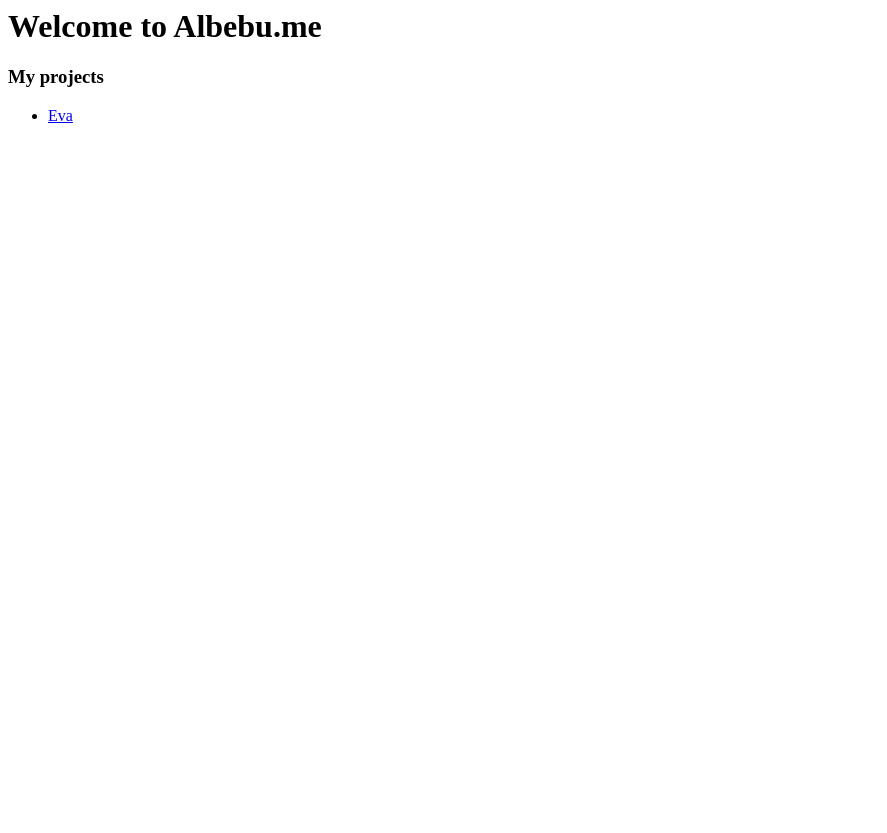
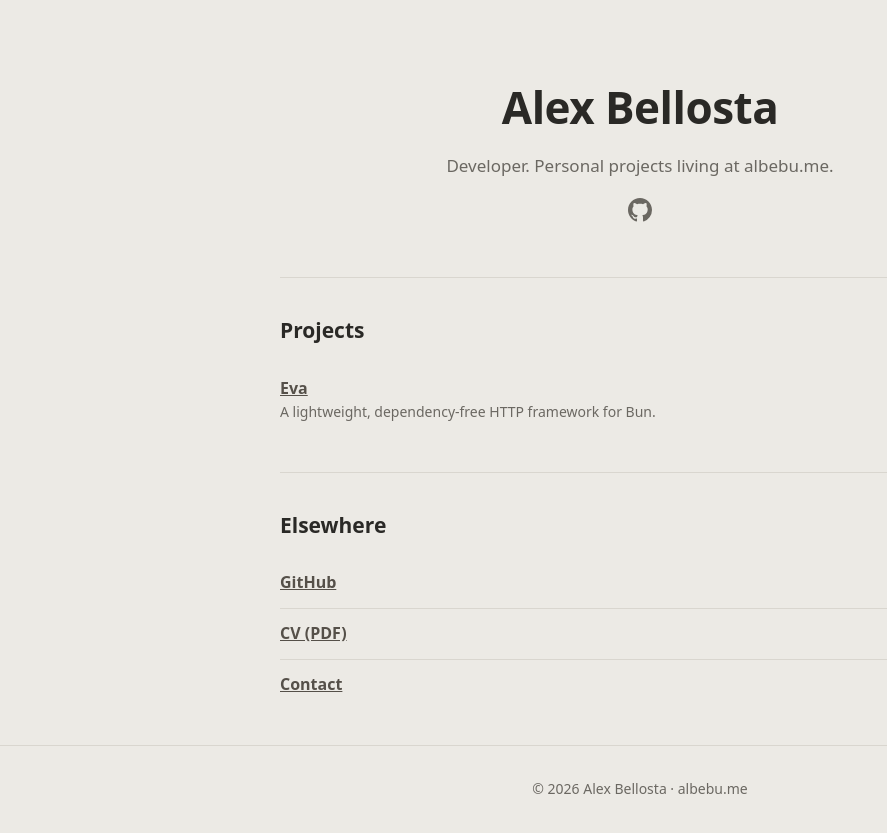
Before and after one commit to Albebu/Albebu.me, a plain HTML site: page index.html in a window 1280 px wide. Shown: the whole page, without its empty margins (0-887 px from the left). Before the commit the page ends 800 px from the top, so only its background shows below. Drawn offline with Linux system fonts and the light colour scheme.

Commit message:
feat(landing): Redesign page with light theme, projects and favicons

```diff
--- a/index.html
+++ b/index.html
@@ -1,6 +1,159 @@
-<h1>Welcome to Albebu.me</h1>
+<!doctype html>
+<html lang="en">
+  <head>
+    <meta charset="utf-8" />
+    <meta name="viewport" content="width=device-width, initial-scale=1" />
+    <title>Albebu — Alex Bellosta's projects</title>
+    <meta
+      name="description"
+      content="Personal projects, GitHub and contact for Alex Bellosta."
+    />
 
-<h3>My projects</h3>
-<ul>
-  <li><a href="https://eva.albebu.me">Eva</a></li>
-</ul>
+    <!-- Open Graph -->
+    <meta property="og:title" content="Albebu" />
+    <meta
+      property="og:description"
+      content="Alex Bellosta's personal projects."
+    />
+    <meta property="og:url" content="https://albebu.me" />
+    <meta property="og:type" content="website" />
+
+    <link rel="icon" type="image/x-icon" href="/public/favicon.ico" />
+    <link rel="icon" type="image/png" sizes="32x32" href="/public/favicon-32x32.png" />
+    <link rel="icon" type="image/png" sizes="16x16" href="/public/favicon-16x16.png" />
+    <link rel="apple-touch-icon" sizes="180x180" href="/public/apple-touch-icon.png" />
+    <link rel="manifest" href="/public/site.webmanifest" />
+
+    <style>
+      :root {
+        --bg: #eceae5;
+        --panel: #f4f2ee;
+        --border: #d9d6cf;
+        --text: #2a2926;
+        --muted: #6b6862;
+        --accent: #555049;
+      }
+      * {
+        box-sizing: border-box;
+      }
+      body {
+        margin: 0;
+        background: var(--bg);
+        color: var(--text);
+        font-family:
+          system-ui, -apple-system, Segoe UI, Roboto, Helvetica, Arial,
+          sans-serif;
+        line-height: 1.6;
+      }
+      .wrap {
+        max-width: 760px;
+        margin: 0 auto;
+        padding: 0 20px;
+      }
+      a {
+        color: var(--accent);
+      }
+      header.hero {
+        text-align: center;
+        padding: 72px 0 48px;
+      }
+      header.hero h1 {
+        font-size: 44px;
+        margin: 0;
+        letter-spacing: -0.5px;
+        font-weight: 600;
+      }
+      header.hero .tagline {
+        color: var(--muted);
+        font-size: 17px;
+        margin: 10px auto 18px;
+        max-width: 520px;
+      }
+      .gh {
+        display: inline-flex;
+        color: var(--muted);
+      }
+      .gh:hover {
+        color: var(--text);
+      }
+      .gh svg {
+        width: 24px;
+        height: 24px;
+      }
+      main section {
+        padding: 36px 0;
+        border-top: 1px solid var(--border);
+      }
+      h2 {
+        font-size: 21px;
+        font-weight: 600;
+        margin: 0 0 16px;
+      }
+      ul.list {
+        list-style: none;
+        margin: 0;
+        padding: 0;
+      }
+      ul.list li {
+        padding: 12px 0;
+        border-bottom: 1px solid var(--border);
+      }
+      ul.list li:last-child {
+        border-bottom: none;
+      }
+      ul.list a {
+        font-weight: 600;
+        font-size: 16px;
+      }
+      ul.list .desc {
+        color: var(--muted);
+        font-size: 14px;
+      }
+      footer {
+        text-align: center;
+        color: var(--muted);
+        padding: 32px 0;
+        font-size: 14px;
+        border-top: 1px solid var(--border);
+      }
+    </style>
+  </head>
+  <body>
+    <header class="hero">
+      <div class="wrap">
+        <h1>Alex Bellosta</h1>
+        <p class="tagline">
+          Developer. Personal projects living at albebu.me.
+        </p>
+        <a class="gh" href="https://github.com/Albebu" aria-label="GitHub">
+          <svg viewBox="0 0 16 16" fill="currentColor" aria-hidden="true">
+            <path d="M8 0C3.58 0 0 3.58 0 8c0 3.54 2.29 6.53 5.47 7.59.4.07.55-.17.55-.38 0-.19-.01-.82-.01-1.49-2.01.37-2.53-.49-2.69-.94-.09-.23-.48-.94-.82-1.13-.28-.15-.68-.52-.01-.53.63-.01 1.08.58 1.23.82.72 1.21 1.87.87 2.33.66.07-.52.28-.87.51-1.07-1.78-.2-3.64-.89-3.64-3.95 0-.87.31-1.59.82-2.15-.08-.2-.36-1.02.08-2.12 0 0 .67-.21 2.2.82.64-.18 1.32-.27 2-.27.68 0 1.36.09 2 .27 1.53-1.04 2.2-.82 2.2-.82.44 1.1.16 1.92.08 2.12.51.56.82 1.27.82 2.15 0 3.07-1.87 3.75-3.65 3.95.29.25.54.73.54 1.48 0 1.07-.01 1.93-.01 2.2 0 .21.15.46.55.38A8.01 8.01 0 0 0 16 8c0-4.42-3.58-8-8-8z" />
+          </svg>
+        </a>
+      </div>
+    </header>
+
+    <main class="wrap">
+      <section id="projects">
+        <h2>Projects</h2>
+        <ul class="list">
+          <li>
+            <a href="https://eva.albebu.me">Eva</a>
+            <div class="desc">A lightweight, dependency-free HTTP framework for Bun.</div>
+          </li>
+        </ul>
+      </section>
+
+      <section id="links">
+        <h2>Elsewhere</h2>
+        <ul class="list">
+          <li><a href="https://github.com/Albebu">GitHub</a></li>
+          <li><a href="/public/CV.pdf">CV (PDF)</a></li>
+          <li><a href="mailto:hello@albebu.me">Contact</a></li>
+        </ul>
+      </section>
+    </main>
+
+    <footer>© 2026 Alex Bellosta · albebu.me</footer>
+  </body>
+</html>
```
Also changed, not shown: public/android-chrome-192x192.png (added), public/android-chrome-512x512.png (added), public/apple-touch-icon.png (added), public/favicon-16x16.png (added), public/favicon-32x32.png (added), public/favicon.ico (added), public/site.webmanifest (added).
